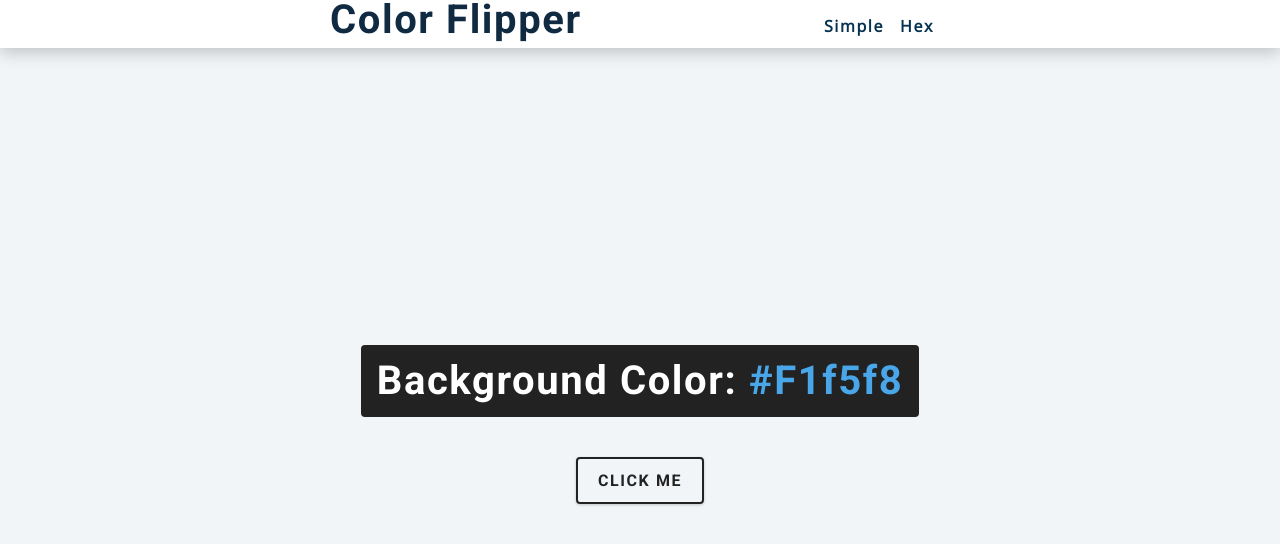
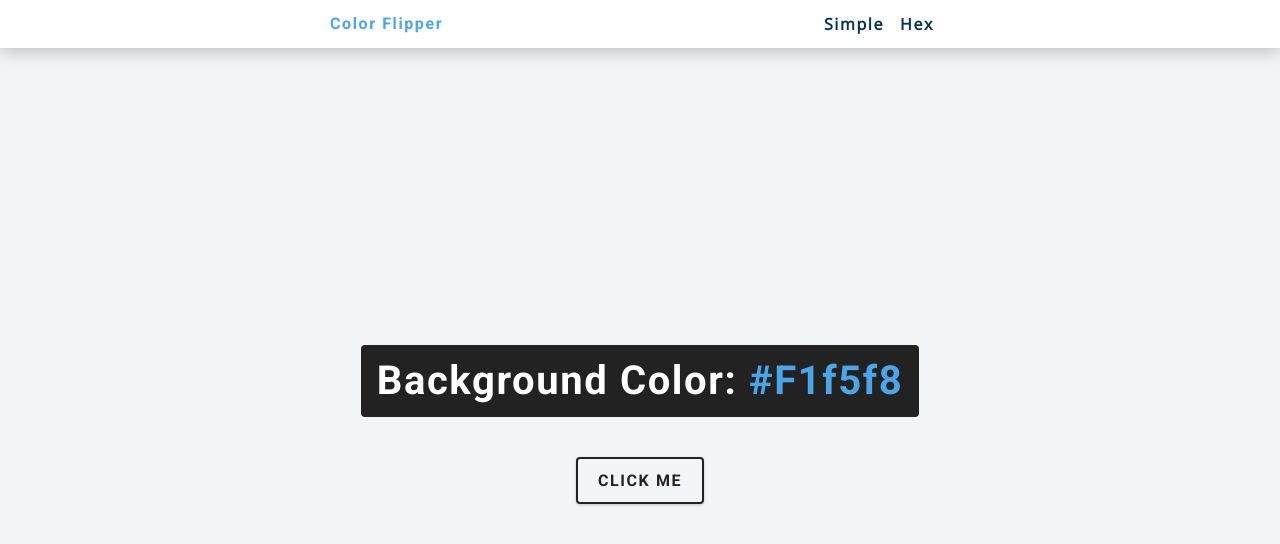
Before and after one commit to Maxwell200073/color-changer, a plain HTML site: page index.html in a window 1280 px wide. Drawn offline with nearby package versions, Linux system fonts and the light colour scheme.

Commit message:
fixed header

```diff
--- a/index.html
+++ b/index.html
@@ -11,7 +11,7 @@
   <body>
     <nav>
       <div class="nav-center">
-        <h2>color flipper</h2>
+        <h4>color flipper</h4>
         <ul class="nav-links">
           <li><a href="index.html">simple</a></li>
           <li><a href="hex.html">hex</a></li>
```
